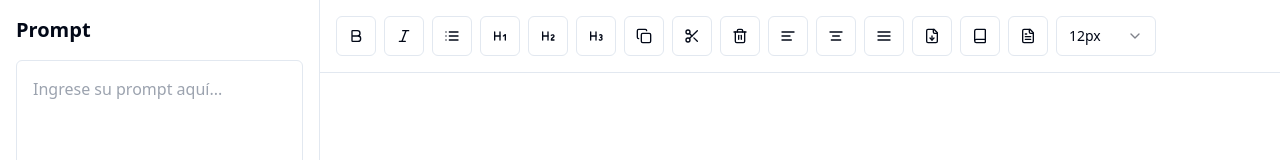
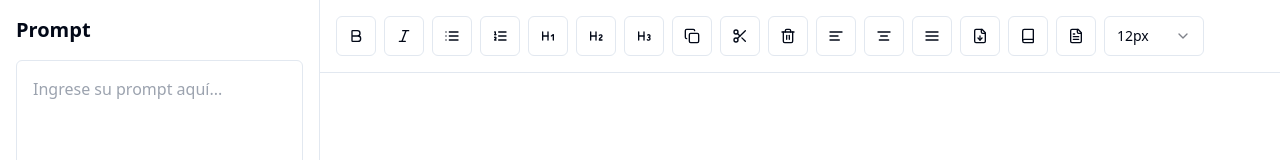
Before and after one commit to morispolanco/editorgrok-01, a React (Vite) app: page / in a window 1280 px wide. Shown: the top 160 px of the page. Built offline with nearby package versions, Linux system fonts and the light colour scheme.

Commit message:
Add numbered list button to toolbar
Implemented a button for creating numbered lists in the EditorToolbar component. This enhances text formatting options available to users.
[skip gpt_engineer]

```diff
--- a/src/components/EditorToolbar.tsx
+++ b/src/components/EditorToolbar.tsx
@@ -5,6 +5,7 @@ import {
   Bold,
   Italic,
   List,
+  ListOrdered,
   Heading1,
   Heading2,
   Heading3,
@@ -172,6 +173,9 @@ const EditorToolbar = ({ formatText }: EditorToolbarProps) => {
         <Button variant="outline" size="icon" onClick={() => formatText('insertUnorderedList')}>
           <List className="h-4 w-4" />
         </Button>
+        <Button variant="outline" size="icon" onClick={() => formatText('insertOrderedList')}>
+          <ListOrdered className="h-4 w-4" />
+        </Button>
         <Button variant="outline" size="icon" onClick={() => formatText('formatBlock', 'h1')}>
           <Heading1 className="h-4 w-4" />
         </Button>
```
